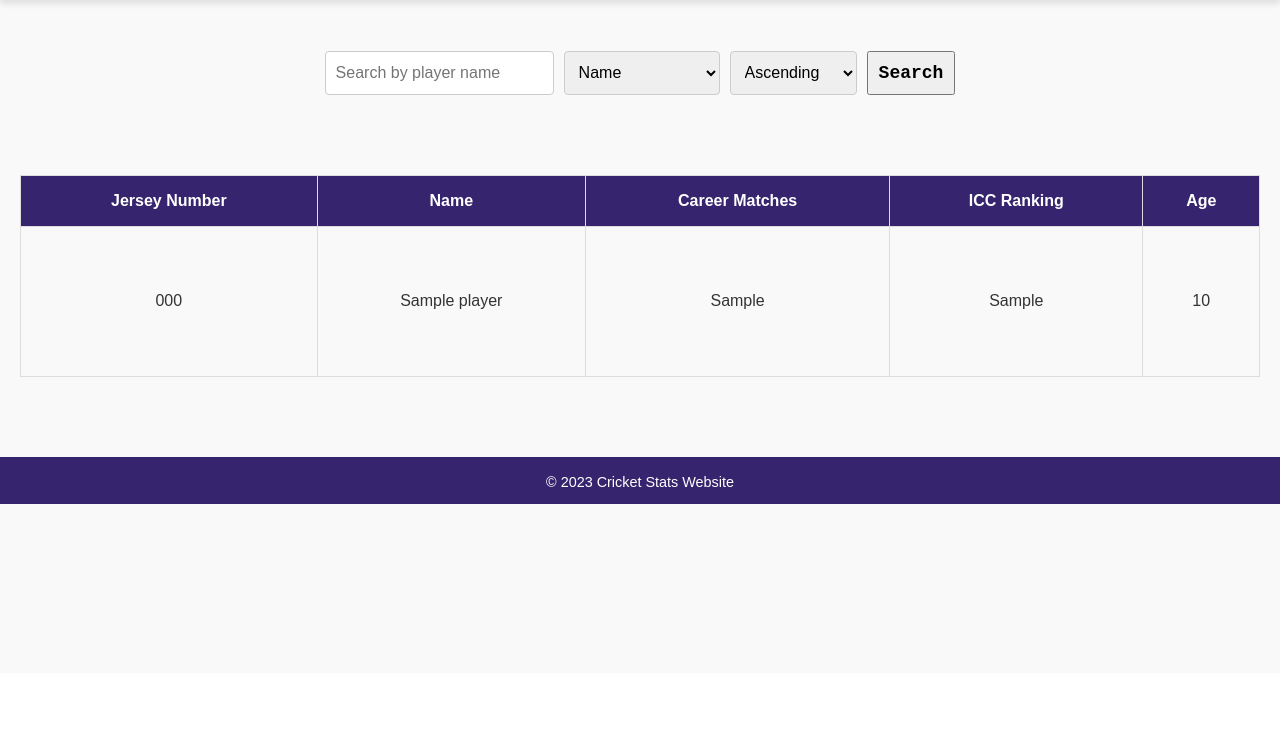
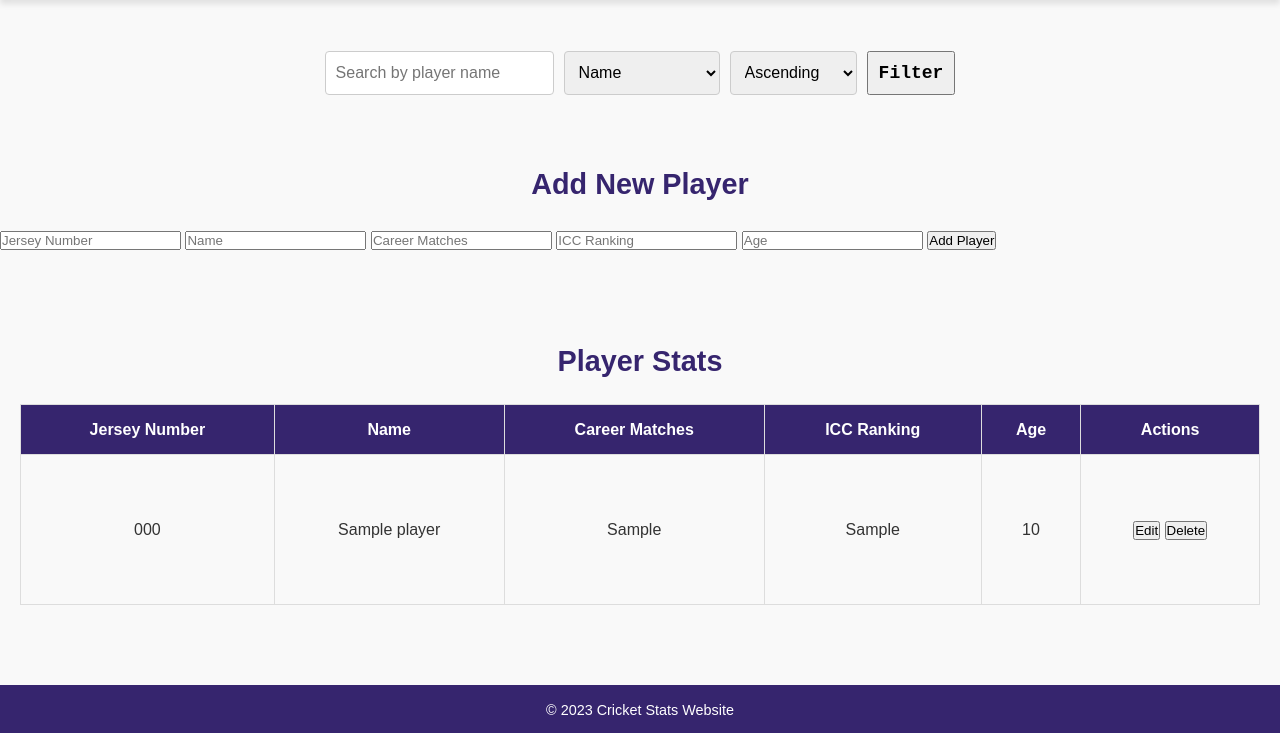
Before and after one commit to shivenrshukla/World-Cup-Website, a Flask app: page /player-stats in a window 1280 px wide. Shown: the part 127-860 px from the top of the page. Before the commit the page ends 631 px from the top, so only its background shows below. Run offline with Flask 3, Linux system fonts and the light colour scheme; tables that the repository leaves empty or names only in its code hold one stand-in row (values such as "Sample post"); some libraries are stand-ins or nearby versions.

Commit message:
crud in players

```diff
--- a/app.py
+++ b/app.py
@@ -52,7 +52,66 @@ def player_stats():
         return f"Database Error: {e}"
     finally:
         cur.close()
+@app.route('/player/add', methods=['POST'])
+def add_player():
+    try:
+        data = request.form
+        jersey_number = data.get('jersey_number')
+        name = data.get('name')
+        career_matches = data.get('career_matches')
+        icc_ranking = data.get('icc_ranking')
+        age = data.get('age')
 
+        cur = mysql.connection.cursor()
+        cur.execute("""
+            INSERT INTO player (jersey_number, name, career_matches, icc_ranking, age)
+            VALUES (%s, %s, %s, %s, %s)
+        """, (jersey_number, name, career_matches, icc_ranking, age))
+        mysql.connection.commit()
+        cur.close()
+
+        flash("Player added successfully!", "success")
+        return redirect(url_for('player_stats'))
+    except Exception as e:
+        return f"Error adding player: {e}"
+
+# Update Player
+@app.route('/player/update/<int:jersey_number>', methods=['POST'])
+def update_player(jersey_number):
+    try:
+        data = request.form
+        name = data.get('name')
+        career_matches = data.get('career_matches')
+        icc_ranking = data.get('icc_ranking')
+        age = data.get('age')
+
+        cur = mysql.connection.cursor()
+        cur.execute("""
+            UPDATE player
+            SET name = %s, career_matches = %s, icc_ranking = %s, age = %s
+            WHERE jersey_number = %s
+        """, (name, career_matches, icc_ranking, age, jersey_number))
+        mysql.connection.commit()
+        cur.close()
+
+        flash("Player updated successfully!", "success")
+        return redirect(url_for('player_stats'))
+    except Exception as e:
+        return f"Error updating player: {e}"
+
+# Delete Player
+@app.route('/player/delete/<int:jersey_number>', methods=['POST'])
+def delete_player(jersey_number):
+    try:
+        cur = mysql.connection.cursor()
+        cur.execute("DELETE FROM player WHERE jersey_number = %s", (jersey_number,))
+        mysql.connection.commit()
+        cur.close()
+
+        flash("Player deleted successfully!", "success")
+        return redirect(url_for('player_stats'))
+    except Exception as e:
+        return f"Error deleting player: {e}"
 # Photo mapping for players
 photo_mapping = {
     'Virat Kohli': 'Virat Kohli.jpg',
--- a/templates/players.html
+++ b/templates/players.html
@@ -19,8 +19,9 @@
         </nav>
     </header>
 
-    <BR><BR>
+    <br><br>
 
+    <!-- Filters and Search Section -->
     <form method="GET" action="/player-stats" class="search-filter">
         <input
             type="text"
@@ -40,23 +41,29 @@
             <option value="asc" {% if order == 'asc' %}selected{% endif %}>Ascending</option>
             <option value="desc" {% if order == 'desc' %}selected{% endif %}>Descending</option>
         </select>
-        <button type="submit" id="button">Search</button>
+        <button type="submit" id="button">Filter</button>
     </form>
 
-    {% if search_query and players|length == 1 %}
-    <!-- Display a single player's stats as a card -->
-    <section class="player-card">
-        <img src="{{ url_for('static', filename='images/' + players[0]['name'] + '.jpg') }}"
-             alt="{{ players[0]['name'] }}" class="player-photo">
-        <h2>{{ players[0]['name'] }}</h2>
-        <p><strong>Jersey Number:</strong> {{ players[0]['jersey_number'] }}</p>
-        <p><strong>Career Matches:</strong> {{ players[0]['career_matches'] }}</p>
-        <p><strong>ICC Ranking:</strong> {{ players[0]['icc_ranking'] }}</p>
-        <p><strong>Age:</strong> {{ players[0]['age'] }}</p>
+    <br>
+
+    <!-- Add Player Section -->
+    <section class="add-player">
+        <h2>Add New Player</h2>
+        <form method="POST" action="/player/add">
+            <input type="number" name="jersey_number" placeholder="Jersey Number" required>
+            <input type="text" name="name" placeholder="Name" required>
+            <input type="number" name="career_matches" placeholder="Career Matches" required>
+            <input type="number" name="icc_ranking" placeholder="ICC Ranking" required>
+            <input type="number" name="age" placeholder="Age" required>
+            <button type="submit">Add Player</button>
+        </form>
     </section>
-    {% else %}
-    <!-- Display all players as a table -->
+
+    <br>
+
+    <!-- Player Stats Section -->
     <section class="player-stats">
+        <h2>Player Stats</h2>
         <table>
             <thead>
                 <tr>
@@ -65,6 +72,7 @@
                     <th>Career Matches</th>
                     <th>ICC Ranking</th>
                     <th>Age</th>
+                    <th>Actions</th>
                 </tr>
             </thead>
             <tbody>
@@ -75,18 +83,60 @@
                     <td>{{ player.career_matches }}</td>
                     <td>{{ player.icc_ranking }}</td>
                     <td>{{ player.age }}</td>
+                    <td>
+                        <!-- Edit Button -->
+                        <button onclick="openEditModal({{ player.jersey_number }}, '{{ player.name }}',
+                                                       {{ player.career_matches }}, {{ player.icc_ranking }}, {{ player.age }})">
+                            Edit
+                        </button>
+
+                        <!-- Delete Button -->
+                        <form method="POST" action="/player/delete/{{ player.jersey_number }}" style="display:inline;">
+                            <button type="submit">Delete</button>
+                        </form>
+                    </td>
                 </tr>
                 {% endfor %}
             </tbody>
         </table>
     </section>
-    {% endif %}
+
+    <!-- Edit Player Modal -->
+    <div id="editModal" style="display:none; position: fixed; top: 20%; left: 30%; background-color: white; padding: 20px; border: 1px solid black;">
+        <h2>Edit Player</h2>
+        <form method="POST" id="editForm">
+            <input type="hidden" name="jersey_number" id="edit-jersey-number">
+            <input type="text" name="name" id="edit-name" placeholder="Name" required>
+            <input type="number" name="career_matches" id="edit-career-matches" placeholder="Career Matches" required>
+            <input type="number" name="icc_ranking" id="edit-icc-ranking" placeholder="ICC Ranking" required>
+            <input type="number" name="age" id="edit-age" placeholder="Age" required>
+            <button type="submit">Update Player</button>
+            <button type="button" onclick="closeEditModal()">Cancel</button>
+        </form>
+    </div>
 
     <footer>
         <p>&copy; 2023 Cricket Stats Website</p>
     </footer>
 
     <script>
+        // Open Edit Modal with Player Data
+        function openEditModal(jerseyNumber, name, careerMatches, iccRanking, age) {
+            document.getElementById('edit-jersey-number').value = jerseyNumber;
+            document.getElementById('edit-name').value = name;
+            document.getElementById('edit-career-matches').value = careerMatches;
+            document.getElementById('edit-icc-ranking').value = iccRanking;
+            document.getElementById('edit-age').value = age;
+            document.getElementById('editForm').action = `/player/update/${jerseyNumber}`;
+            document.getElementById('editModal').style.display = 'block';
+        }
+
+        // Close Edit Modal
+        function closeEditModal() {
+            document.getElementById('editModal').style.display = 'none';
+        }
+
+        // Fetch player suggestions for autocomplete
         document.getElementById('search-bar').addEventListener('input', async function () {
             const query = this.value.trim();
             if (query) {
```
